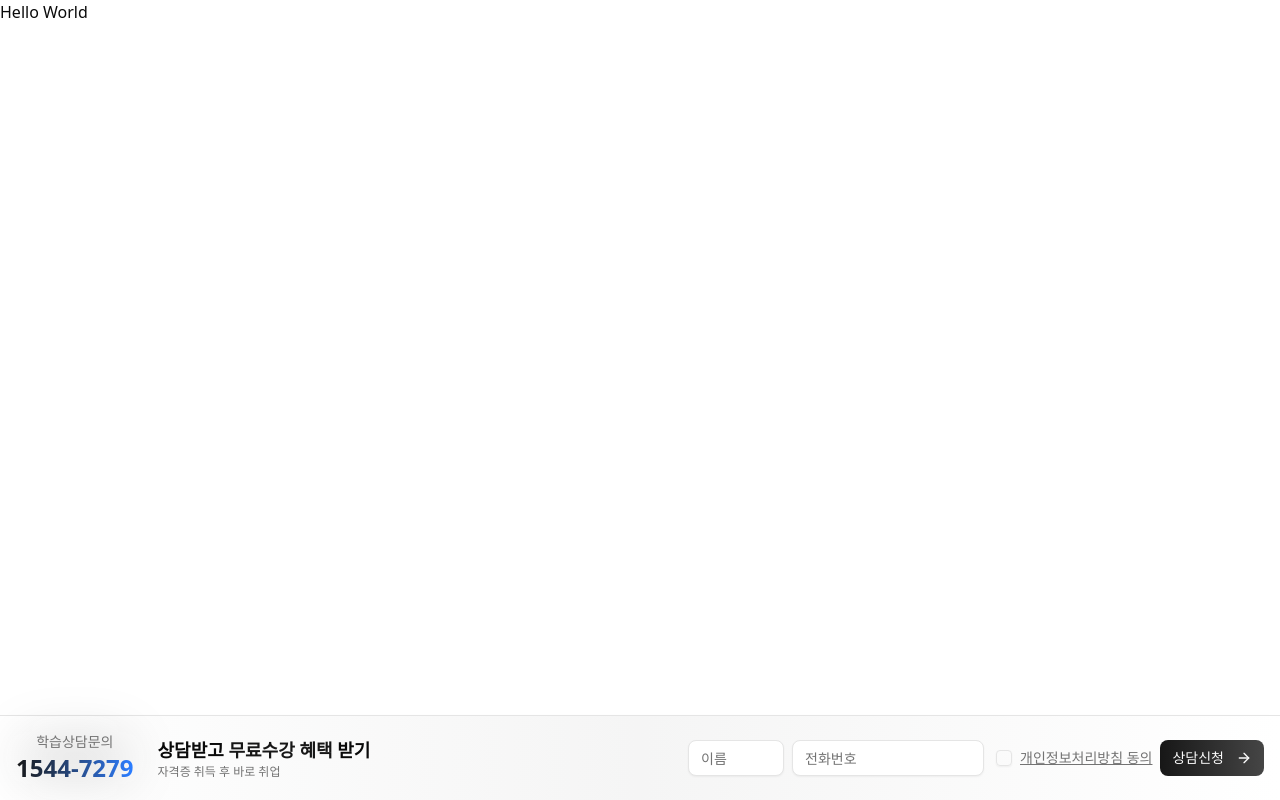
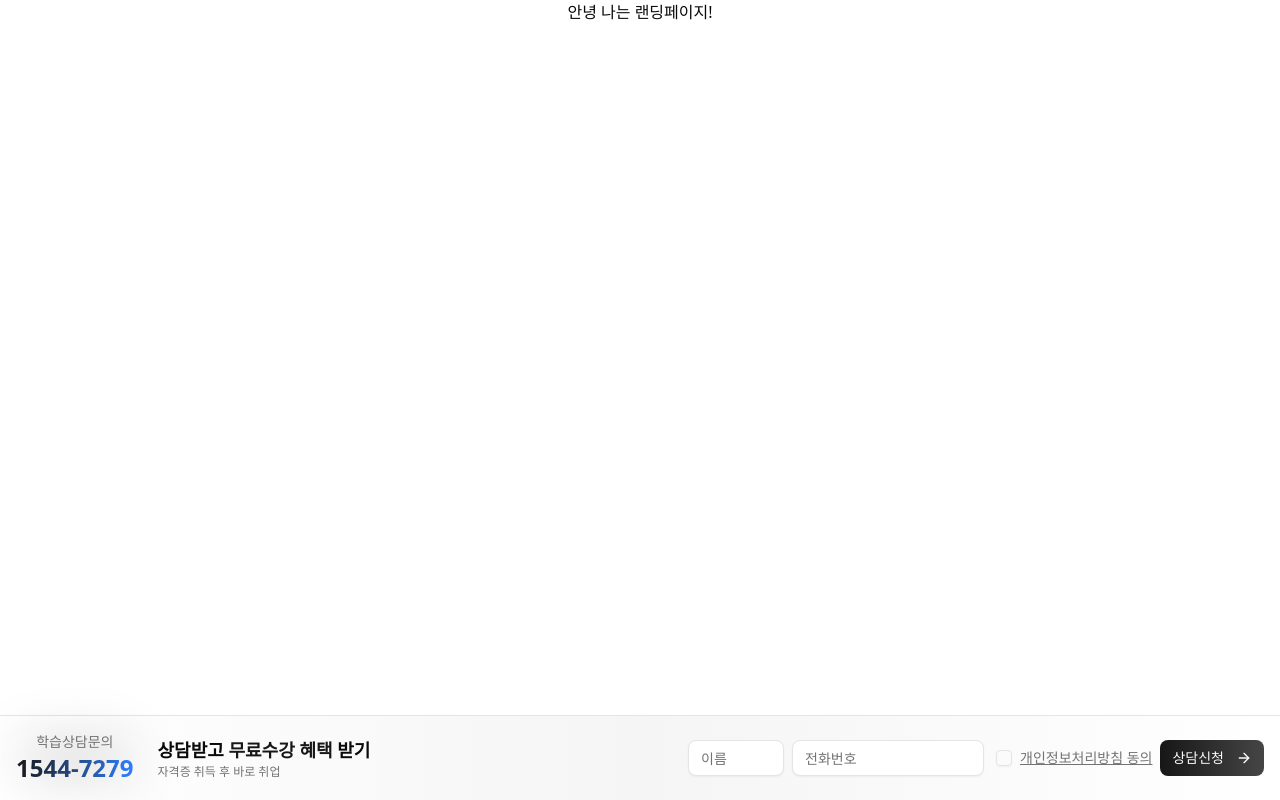
Before and after one commit to bp4sp4/landingkorhrd, a Next.js app: page / in a window 1280 px wide. Built offline with nearby package versions, Linux system fonts and the light colour scheme; no server answers.

Commit message:
page update

```diff
--- a/src/app/page.tsx
+++ b/src/app/page.tsx
@@ -1,3 +1,3 @@
 export default function Home() {
-  return <div>Hello World</div>;
+  return <h1 className="text-center">안녕 나는 랜딩페이지!</h1>;
 }
```
